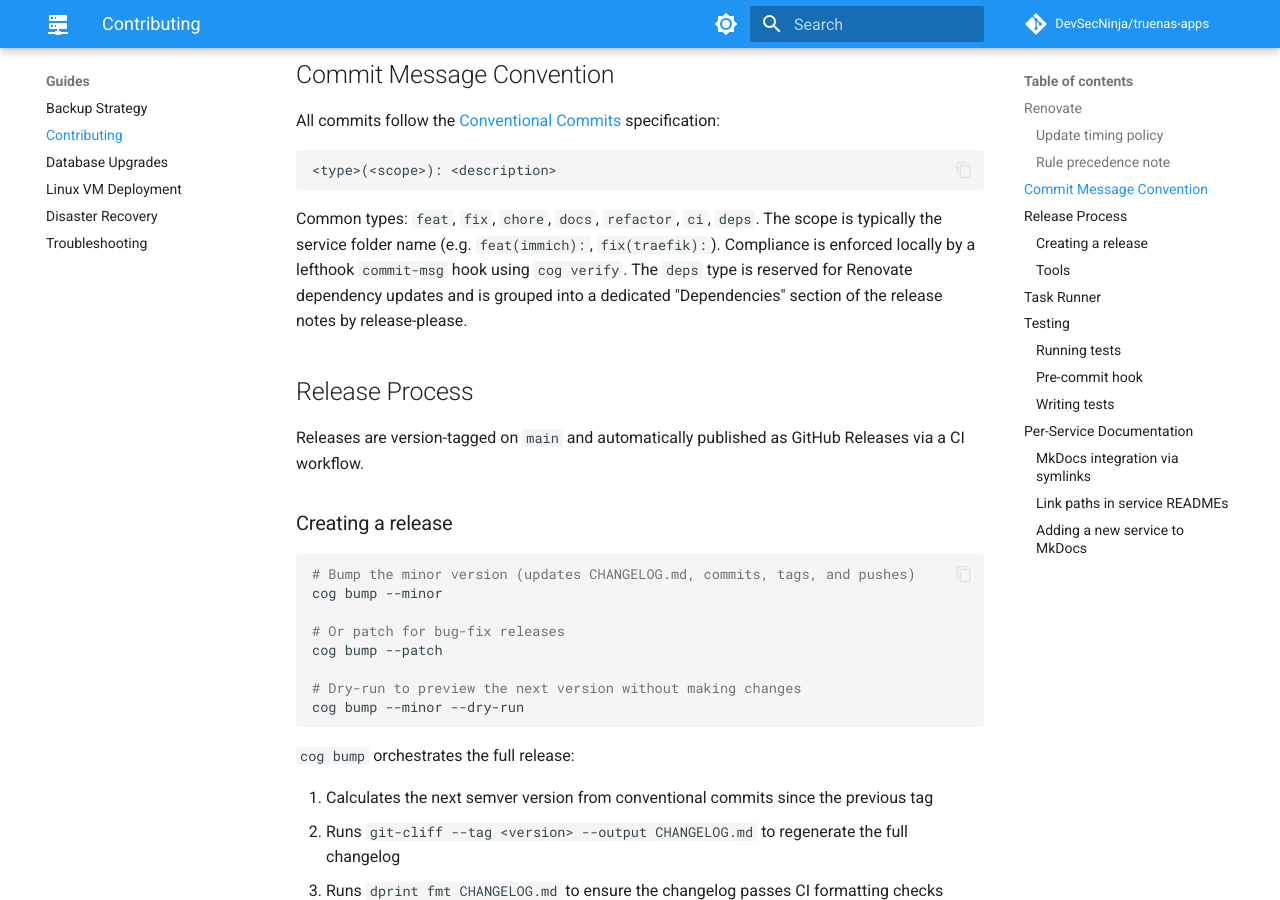
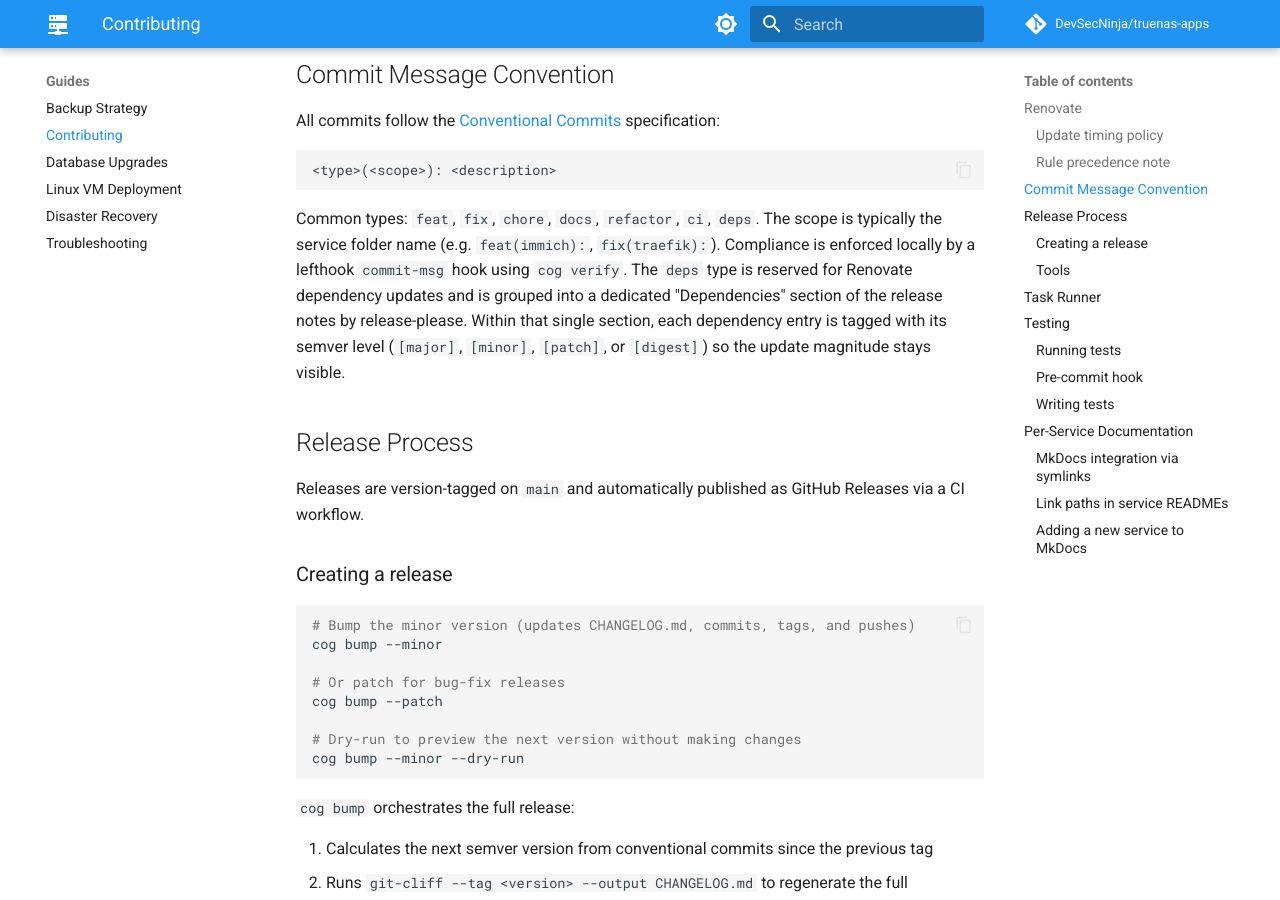
Before and after one commit to DevSecNinja/truenas-apps, an MkDocs documentation site: the page built from docs/CONTRIBUTING.md, in a window 1280 px wide and 900 px high, scrolled down 1573 px. Built offline with MkDocs 1.6.1 and Material for MkDocs 9.7.7, drawn with Linux system fonts in a browser that asks for light colours; comment, search, counter and statistics services are not loaded.

Commit message:
feat(release-please): tag dependency entries with semver level
Append the Renovate updateType ([major]/[minor]/[patch]/[digest]) to each
dependency commit body via commitMessageExtra so the semver magnitude stays
visible within the single Dependencies release-notes section, without
clobbering the [automerge] suffix from the shared autoMerge.json5 preset.

````diff
--- a/docs/CONTRIBUTING.md
+++ b/docs/CONTRIBUTING.md
@@ -44,7 +44,7 @@ All commits follow the [Conventional Commits](https://www.conventionalcommits.or
 <type>(<scope>): <description>
 ```
 
-Common types: `feat`, `fix`, `chore`, `docs`, `refactor`, `ci`, `deps`. The scope is typically the service folder name (e.g. `feat(immich):`, `fix(traefik):`). Compliance is enforced locally by a lefthook `commit-msg` hook using `cog verify`. The `deps` type is reserved for Renovate dependency updates and is grouped into a dedicated "Dependencies" section of the release notes by release-please.
+Common types: `feat`, `fix`, `chore`, `docs`, `refactor`, `ci`, `deps`. The scope is typically the service folder name (e.g. `feat(immich):`, `fix(traefik):`). Compliance is enforced locally by a lefthook `commit-msg` hook using `cog verify`. The `deps` type is reserved for Renovate dependency updates and is grouped into a dedicated "Dependencies" section of the release notes by release-please. Within that single section, each dependency entry is tagged with its semver level (`[major]`, `[minor]`, `[patch]`, or `[digest]`) so the update magnitude stays visible.
 
 ## Release Process
 
````
Also changed, not shown: 1 other file.
